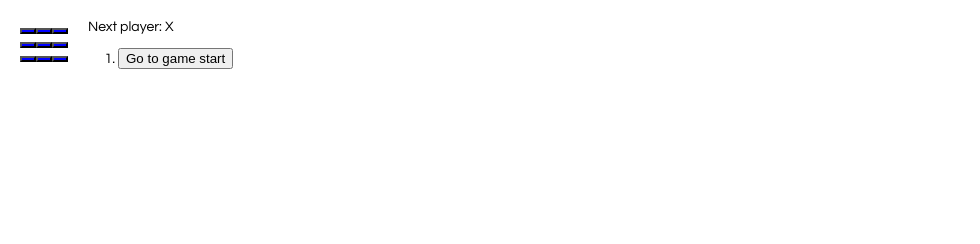
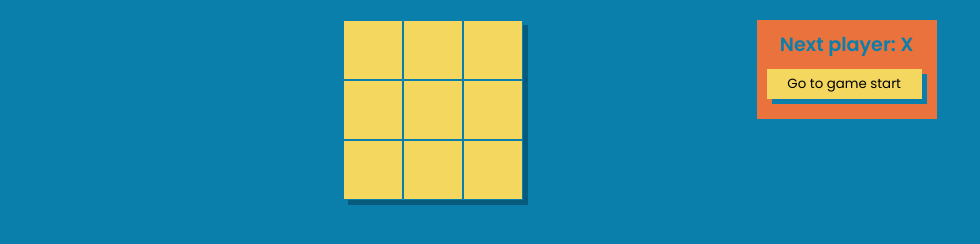
Before and after one commit to sebastian-lucjan/doc-reactjs-tic-tac-toe-hooks, a React app: page / in a window 1280 px wide. Shown: the whole page, without its empty margins (0-980 px from the left). Built offline with nearby package versions, Linux system fonts and the light colour scheme.

Commit message:
Style app by scss
Add Board and Game scss module.
Modify Square scss module.

```diff
--- a/src/components/Board.js
+++ b/src/components/Board.js
@@ -1,5 +1,6 @@
 import React from 'react';
 import { Square } from './Square';
+import styles from './_Board.module.scss';
 
 export const Board = (props) => {
   const renderSquare = (fieldNumber) => (
@@ -7,22 +8,22 @@ export const Board = (props) => {
   );
 
   return (
-    <div>
-      <div className="board-row">
+    <>
+      <div className={styles['board-row']}>
         {renderSquare(0)}
         {renderSquare(1)}
         {renderSquare(2)}
       </div>
-      <div className="board-row">
+      <div className={styles['board-row']}>
         {renderSquare(3)}
         {renderSquare(4)}
         {renderSquare(5)}
       </div>
-      <div className="board-row">
+      <div className={styles['board-row']}>
         {renderSquare(6)}
         {renderSquare(7)}
         {renderSquare(8)}
       </div>
-    </div>
+    </>
   );
 };
--- a/src/components/Game.js
+++ b/src/components/Game.js
@@ -1,5 +1,6 @@
 import React, { useState } from 'react';
 import { Board } from './Board';
+import styles from './_Game.module.scss';
 
 const calculateWinner = (squares) => {
   const lines = [
@@ -29,7 +30,6 @@ export const Game = () => {
   const [stepNumber, setStepNumber] = useState(0);
 
   const handleFieldClick = (fieldNumber) => {
-    // console.log(stepNumber);
     const historyFromCurrent = history.slice(0, stepNumber + 1);
 
     const current = historyFromCurrent[historyFromCurrent.length - 1];
@@ -58,7 +58,9 @@ export const Game = () => {
     const desc = move ? 'Go to move #' + move : 'Go to game start';
     return (
       <li key={move}>
-        <button onClick={() => jumpTo(move)}>{desc}</button>
+        <button className={styles.historyBtn} onClick={() => jumpTo(move)}>
+          {desc}
+        </button>
       </li>
     );
   });
@@ -71,11 +73,11 @@ export const Game = () => {
   }
 
   return (
-    <div className="game">
-      <div className="game-board">
+    <div className={styles.game}>
+      <div className={styles.gameBoard}>
         <Board squares={current.squares} onClick={(i) => handleFieldClick(i)} />
       </div>
-      <div className="game-info">
+      <div className={styles.gameInfo}>
         <div>{status}</div>
         <ol>{moves}</ol>
       </div>
--- /dev/null
+++ b/src/components/_Board.module.scss
@@ -0,0 +1,5 @@
+.board-row {
+  width: 180px;
+  height: 60px;
+  display: flex;
+}
--- /dev/null
+++ b/src/components/_Game.module.scss
@@ -0,0 +1,50 @@
+.game {
+  display: flex;
+  justify-content: space-evenly;
+  flex-direction: row;
+}
+
+.gameBoard {
+  height: 90px;
+  width: 90px;
+}
+.gameInfo {
+  background-color: #e9723d;
+  text-align: center;
+  height: 100%;
+  padding: 10px;
+  font-size: 1.2rem;
+  font-family: 'Poppins', sans-serif;
+  font-weight: 700;
+  color: #0b7fab;
+  min-width: 180px;
+}
+
+li {
+  display: block;
+  width: 120px;
+}
+
+.historyBtn {
+  display: block;
+  background-color: #f4d75e;
+  box-shadow: 5px 5px 0 #0b7fab;
+  border: none;
+  padding: 5px;
+  margin: 10px 0;
+  width: 155px;
+  text-decoration: none;
+  transition: 0.2s;
+  font-family: 'Poppins', sans-serif;
+  font-weight: 400;
+}
+.historyBtn:active {
+  display: block;
+  background-color: #caac35;
+  box-shadow: 5px 5px 0 #0b7fab;
+  border: none;
+  padding: 5px;
+  margin: 10px 0;
+  width: 120px;
+  text-decoration: none;
+}
--- a/src/components/_Square.module.scss
+++ b/src/components/_Square.module.scss
@@ -1,3 +1,12 @@
 .square {
-  background-color: blue;
+  background-color: #f4d75e;
+  width: 60px;
+  height: 60px;
+  border: 1px solid #0b7fab;
+  font-size: 2.4rem;
+  color: #0b7fab;
+  box-shadow: 5px 5px 0 #075b7c;
+
+  font-family: 'Poppins', sans-serif;
+  font-weight: 700;
 }
--- a/src/index.css
+++ b/src/index.css
@@ -1,51 +1,12 @@
+@import url('https://fonts.googleapis.com/css2?family=Poppins:wght@400;500;600&display=swap');
+
+* {
+  margin: 0;
+  padding: 0;
+  box-sizing: border-box;
+}
 body {
-  font: 14px 'Century Gothic', Futura, sans-serif;
+  /* font: 14px 'Century Gothic', Futura, sans-serif; */
   margin: 20px;
+  background-color: #0b7fab;
 }
-
-ol,
-ul {
-  padding-left: 30px;
-}
-
-.board-row:after {
-  clear: both;
-  content: '';
-  display: table;
-}
-
-.status {
-  margin-bottom: 10px;
-}
-
-.square {
-  background: #fff;
-  border: 1px solid #999;
-  float: left;
-  font-size: 24px;
-  font-weight: bold;
-  line-height: 34px;
-  height: 34px;
-  margin-right: -1px;
-  margin-top: -1px;
-  padding: 0;
-  text-align: center;
-  width: 34px;
-}
-
-.square:focus {
-  outline: none;
-}
-
-.kbd-navigation .square:focus {
-  background: #ddd;
-}
-
-.game {
-  display: flex;
-  flex-direction: row;
-}
-
-.game-info {
-  margin-left: 20px;
-}
```
Also changed, not shown: src/components/Game.css (deleted, +0 -38 lines), 1 other file.
